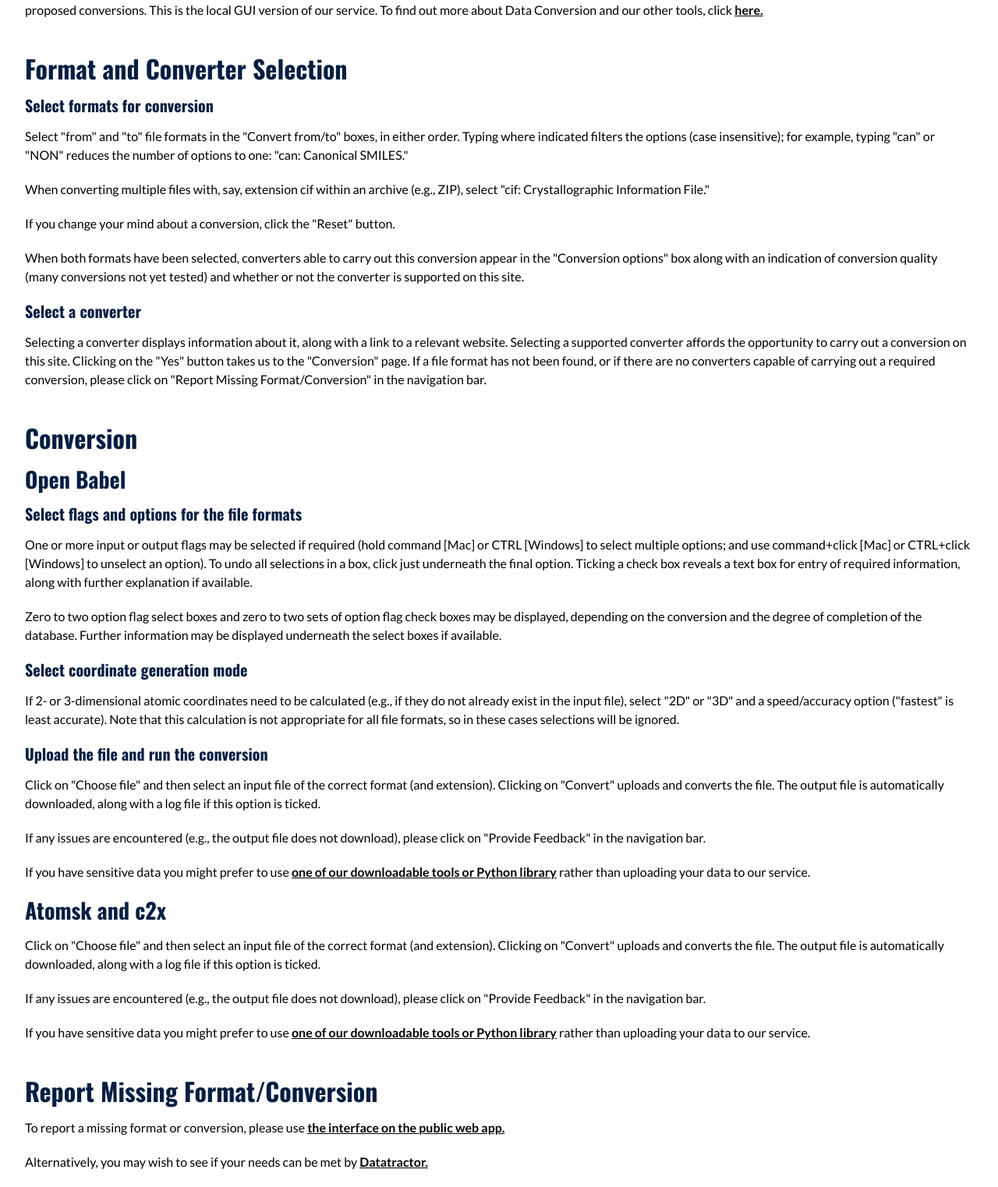
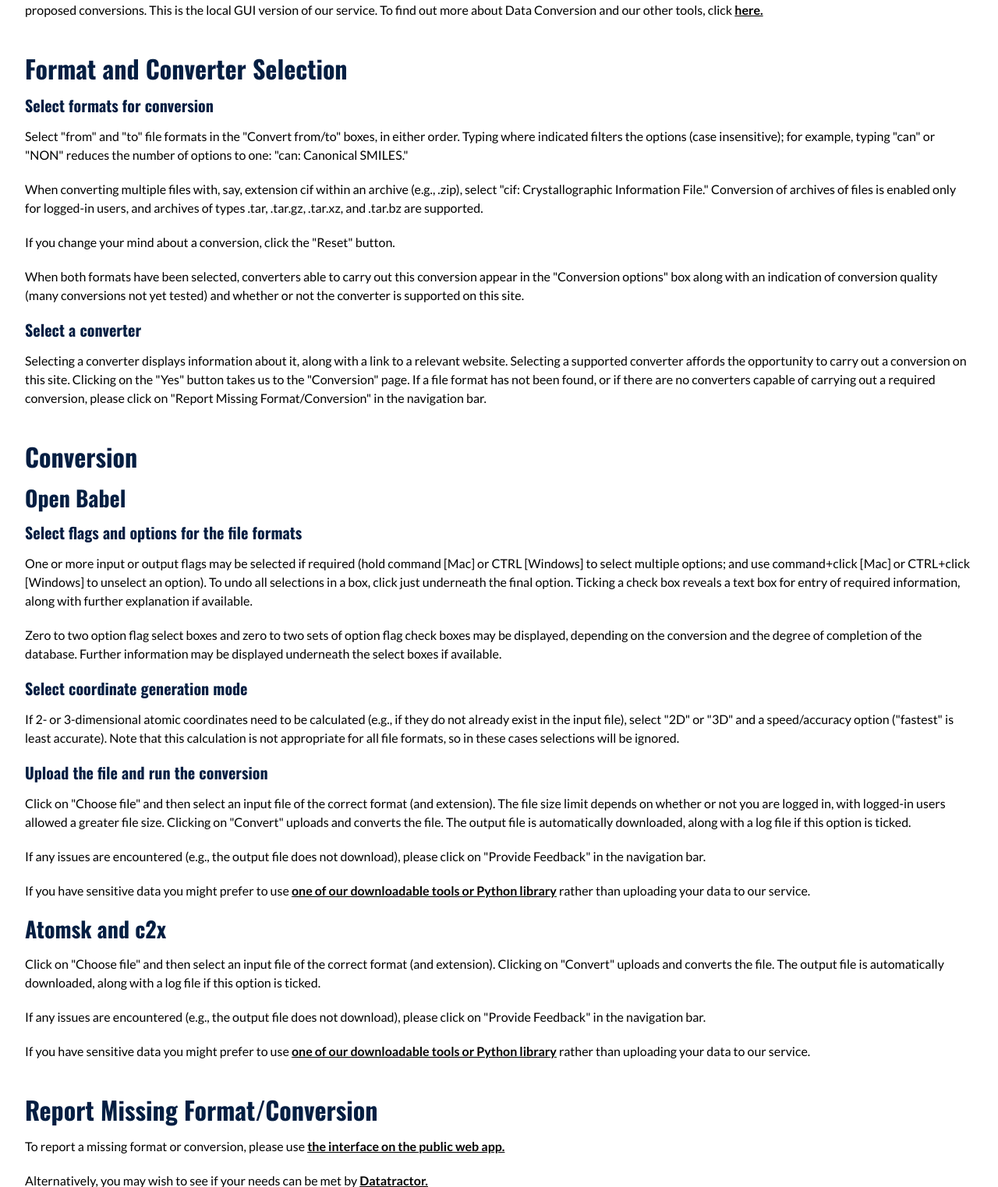
Before and after one commit to PSDI-UK/psdi-data-conversion, a Flask app: page /documentation.htm in a window 1280 px wide. Shown: the part 328-1851 px from the top of the page at 78% size. Run offline with Flask 3, Linux system fonts and the light colour scheme; data that the repository does not hold is empty; parts of the project's set-up code (start-up, migrations or seed data) failed here and were passed over; some libraries are stand-ins or nearby versions.

Commit message:
Add doc on logged in features

```diff
--- a/psdi_data_conversion/templates/documentation.htm
+++ b/psdi_data_conversion/templates/documentation.htm
@@ -14,8 +14,8 @@
       convert between different file formats and assess the quality of proposed conversions. This is the
       {% if service_mode %}web{% else %}local GUI{% endif %} version of our service. To find out more about Data
       Conversion and our other tools, click
-      <a href="https://resources.psdi.ac.uk/service/8334f94b-1c6e-4034-a5ab-71c6df375cba"
-      id="more" target="_blank">here.</a>
+      <a href="https://resources.psdi.ac.uk/service/8334f94b-1c6e-4034-a5ab-71c6df375cba" id="more"
+        target="_blank">here.</a>
     </p><br>
     <h3>Format and Converter Selection</h3>
     <h6>Select formats for conversion</h6>
@@ -23,7 +23,9 @@
       filters the options (case insensitive); for example, typing "can" or "NON" reduces the number of options to one:
       "can: Canonical SMILES."
     </p>
-    <p>When converting multiple files with, say, extension cif within an archive (e.g., ZIP), select "cif: Crystallographic Information File."
+    <p>When converting multiple files with, say, extension cif within an archive (e.g., .zip), select "cif:
+      Crystallographic Information File." Conversion of archives of files is enabled only for logged-in users, and
+      archives of types .tar, .tar.gz, .tar.xz, and .tar.bz are supported.
     </p>
     <p>If you change your mind about a conversion, click the "Reset" button.
     </p>
@@ -56,29 +58,36 @@
       ignored.
     </p>
     <h6>Upload the file and run the conversion</h6>
-    <p>Click on "Choose file" and then select an input file of the correct format (and extension). Clicking
-      on "Convert" uploads and converts the file. The output file is automatically downloaded, along with a log file if this option is ticked.</p>
+    <p>Click on "Choose file" and then select an input file of the correct format (and extension). The file size limit
+      depends on whether or not you are logged in, with logged-in users allowed a greater file size. Clicking
+      on "Convert" uploads and converts the file. The output file is automatically downloaded, along with a log file if
+      this option is ticked.</p>
     <p>If any issues are encountered (e.g., the output file does not download), please click on "Provide Feedback" in
       the navigation bar.</p>
-    <p> If you have sensitive data you might prefer to use <a href="download.htm">one of our downloadable tools or Python library</a> rather than uploading your data to our service.
+    <p> If you have sensitive data you might prefer to use <a href="download.htm">one of our downloadable tools or
+        Python library</a> rather than uploading your data to our service.
     </p>
     <h4>Atomsk and c2x</h4>
     <p>Click on "Choose file" and then select an input file of the correct format (and extension). Clicking on "Convert"
-      uploads and converts the file. The output file is automatically downloaded, along with a log file if this option is ticked.</p>
+      uploads and converts the file. The output file is automatically downloaded, along with a log file if this option
+      is ticked.</p>
     <p>If any issues are
       encountered (e.g., the output file does not download), please click on "Provide Feedback" in the navigation bar.
     </p>
-    <p> If you have sensitive data you might prefer to use <a href="download.htm">one of our downloadable tools or Python library</a> rather than uploading your data to our service.
+    <p> If you have sensitive data you might prefer to use <a href="download.htm">one of our downloadable tools or
+        Python library</a> rather than uploading your data to our service.
     </p><br>
     <h3>Report Missing Format/Conversion</h3>
     <p>
-      {% if service_mode %}Select the type of report (missing file format or conversion) and then follow the instructions that appear.
+      {% if service_mode %}Select the type of report (missing file format or conversion) and then follow the
+      instructions that appear.
       Finally, click on "Report."
       {% else %}To report a missing format or conversion, please use
       <a href="https://data-conversion.psdi.ac.uk/report.htm?origin=local">the interface on the public web app.</a>
       {% endif %}
     </p>
-    <p>Alternatively, you may wish to see if your needs can be met by <a href="https://yard.datatractor.org">Datatractor.</a></p><br>
+    <p>Alternatively, you may wish to see if your needs can be met by <a
+        href="https://yard.datatractor.org">Datatractor.</a></p><br>
     <h3>Provide feedback</h3>
     <p>To report issues other than missing formats or conversions, please click on the "Feedback form" link. The form
       will open in a new tab.</p><br>
```
Also changed, not shown: psdi_data_conversion/templates/parent/convert.htm (+13 -1 lines).
